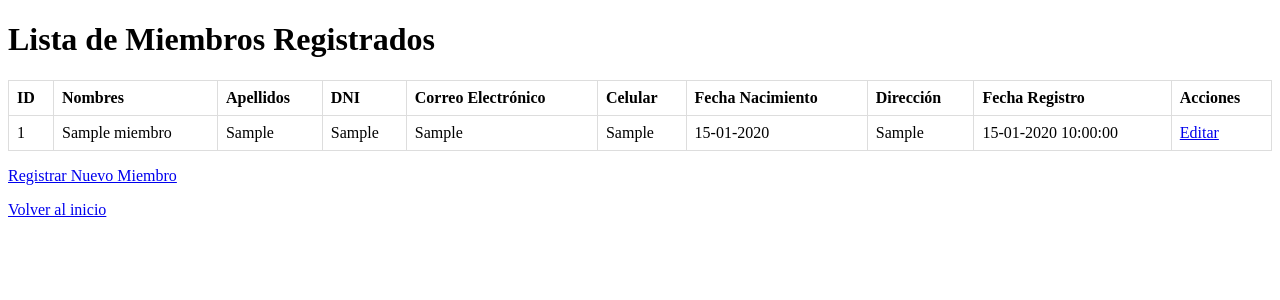
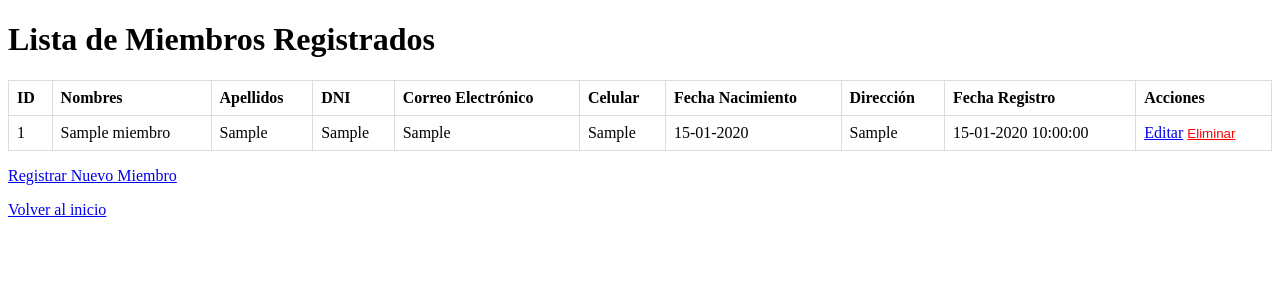
Before and after one commit to jlescanog/gestion-salones, a Flask app: page /miembros in a window 1280 px wide. Shown: the top 300 px of the page. Run offline with Flask 3, Linux system fonts and the light colour scheme; tables that the repository leaves empty hold one stand-in row (values such as "Sample post").

Commit message:
agregar funcionalidad de eliminación de miembros con diálogo de confirmación y vista de lista

```diff
--- a/app.py
+++ b/app.py
@@ -132,5 +132,23 @@ def ruta_editar_miembro(miembro_id):
     # Si el método es GET, simplemente muestra el formulario con los datos actuales del miembro
     return render_template('editar_miembro.html', miembro_a_editar=miembro_para_editar)
 
+# NUEVA RUTA PARA ELIMINAR UN MIEMBRO
+@app.route('/miembro/eliminar/<int:miembro_id>', methods=['POST']) # Solo aceptar POST
+def ruta_eliminar_miembro(miembro_id):
+    # Obtener el miembro de la base de datos por su ID
+    miembro_para_eliminar = Miembro.query.get_or_404(miembro_id)
+
+    try:
+        db.session.delete(miembro_para_eliminar)
+        db.session.commit()
+        # Podríamos añadir un mensaje flash de éxito aquí: "Miembro eliminado correctamente."
+    except Exception as e:
+        db.session.rollback()
+        # Podríamos añadir un mensaje flash de error aquí: "Error al eliminar el miembro."
+        # print(f"Error al eliminar: {e}") # Para depuración
+
+    # Redirigir siempre a la lista de miembros
+    return redirect(url_for('ver_miembros'))
+
 if __name__ == '__main__':
     app.run(debug=True)
--- a/templates/ver_miembros.html
+++ b/templates/ver_miembros.html
@@ -47,7 +47,13 @@
                     <td>{{ miembro.fecha_nacimiento.strftime('%d-%m-%Y') if miembro.fecha_nacimiento else '-' }}</td>
                     <td>{{ miembro.direccion if miembro.direccion else '-' }}</td>
                     <td>{{ miembro.fecha_registro.strftime('%d-%m-%Y %H:%M:%S') if miembro.fecha_registro else '-' }}</td>
-                    <td><a href="{{ url_for('ruta_editar_miembro', miembro_id=miembro.id) }}">Editar</a></td>
+                    <td><a href="{{ url_for('ruta_editar_miembro', miembro_id=miembro.id) }}">Editar</a>
+
+                        <form method="POST" action="{{ url_for('ruta_eliminar_miembro', miembro_id=miembro.id) }}" style="display:inline;" onsubmit="return confirm('¿Estás seguro de que deseas eliminar a este miembro?');">
+                            <button type="submit" style="background:none; border:none; padding:0; color:red; cursor:pointer; text-decoration:underline;">Eliminar</button>
+                        </form>
+
+                    </td>
                 </tr>
                 {% endfor %}
             </tbody>
```
